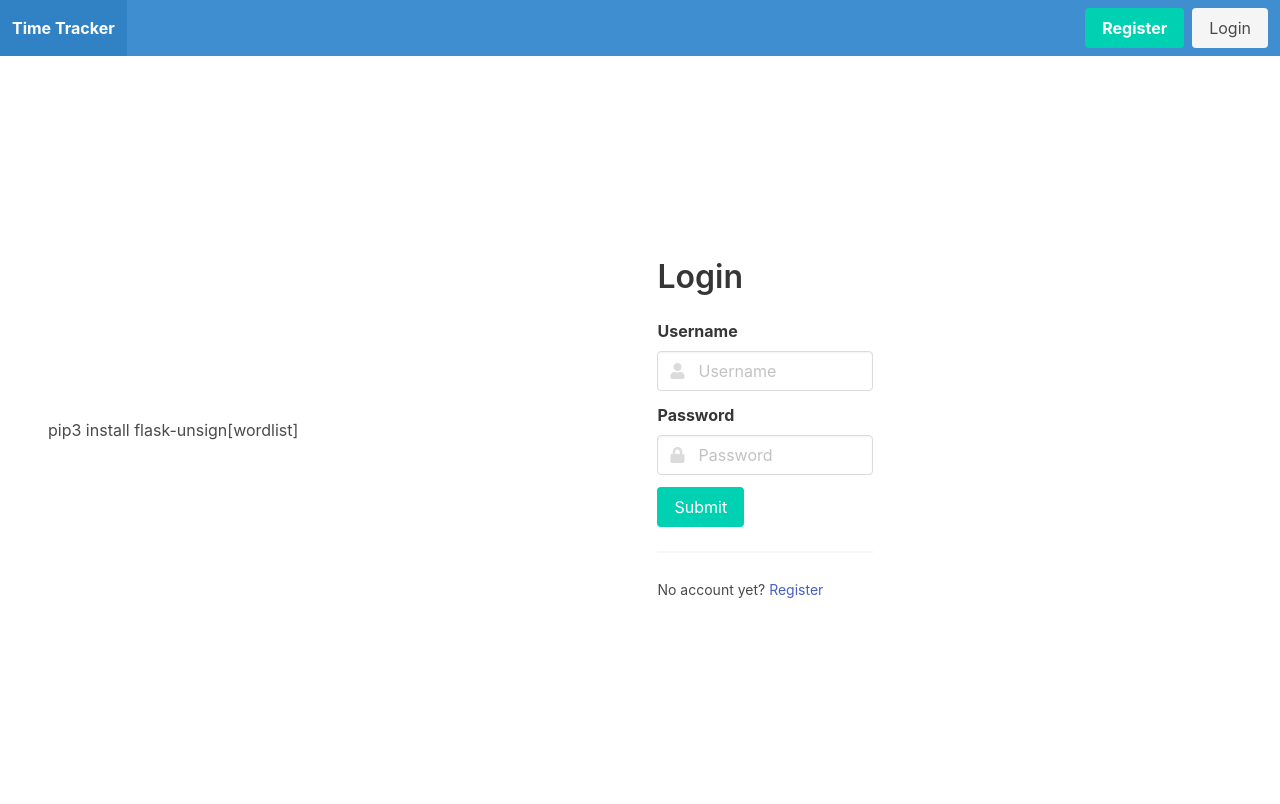
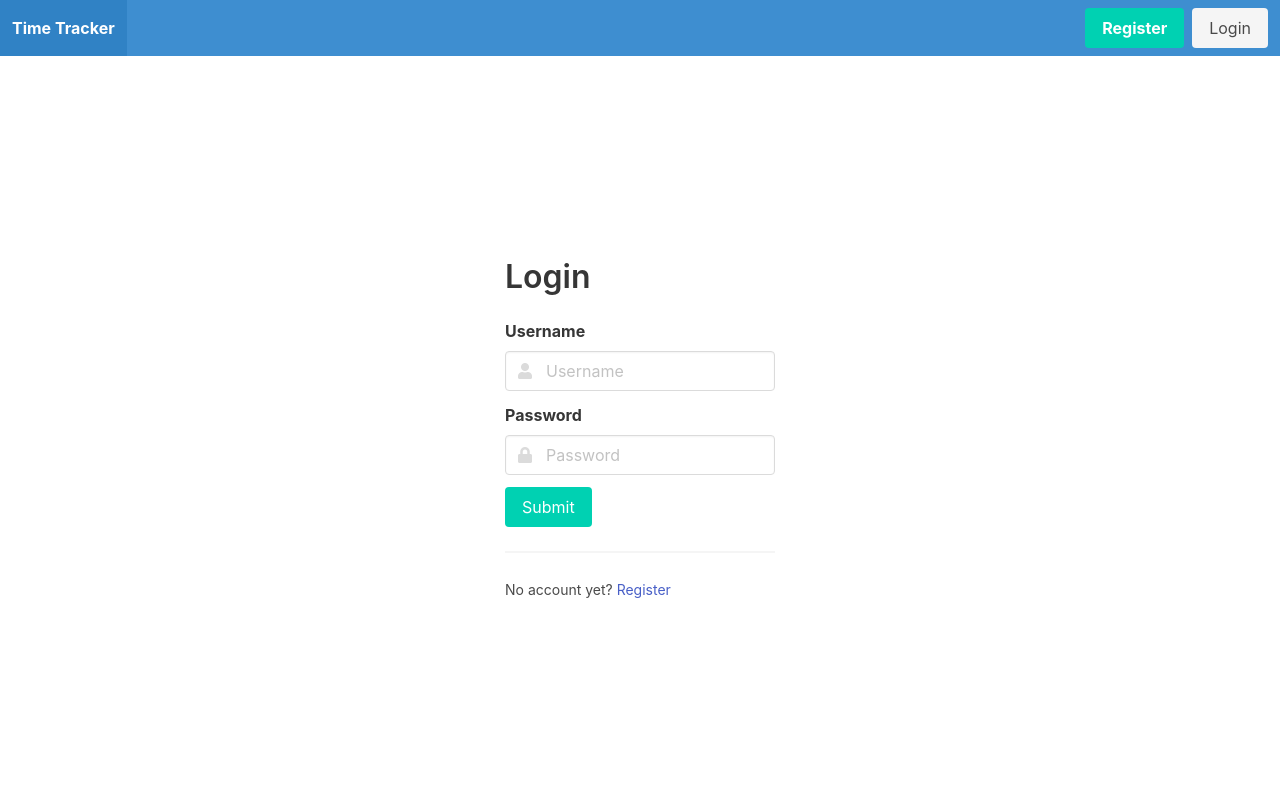
Before and after one commit to NolanBoukachab/time_tracker, a Flask app: page /login in a window 1280 px wide. Run offline with Flask 2, Linux system fonts and the light colour scheme.

Commit message:
fix bug typo front

```diff
--- a/templates/login.html
+++ b/templates/login.html
@@ -4,7 +4,7 @@
 
 {%- block content %}
 <section class="hero is-fullheight-with-navbar">
-  <div class="hero-body">pip3 install flask-unsign[wordlist]
+  <div class="hero-body">
 
     <div class="container">
       <div class="columns is-centered">
```
